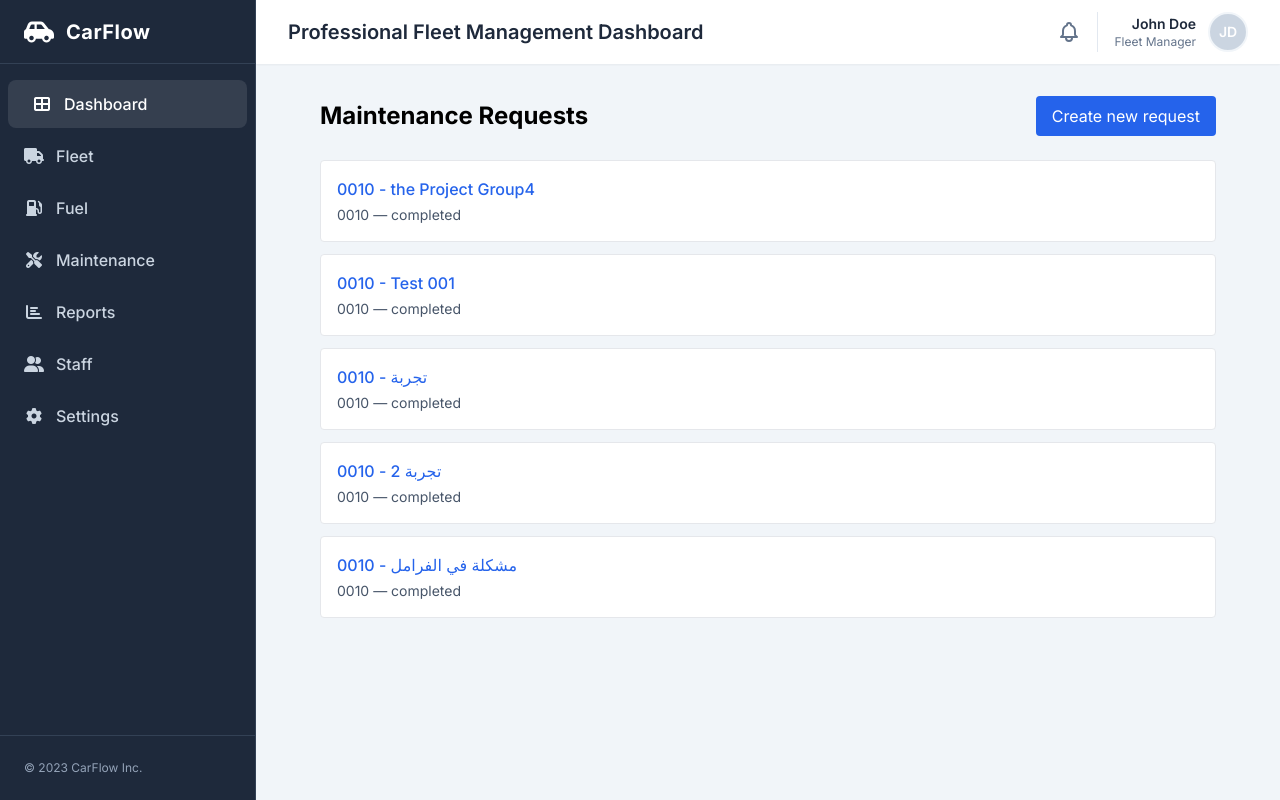
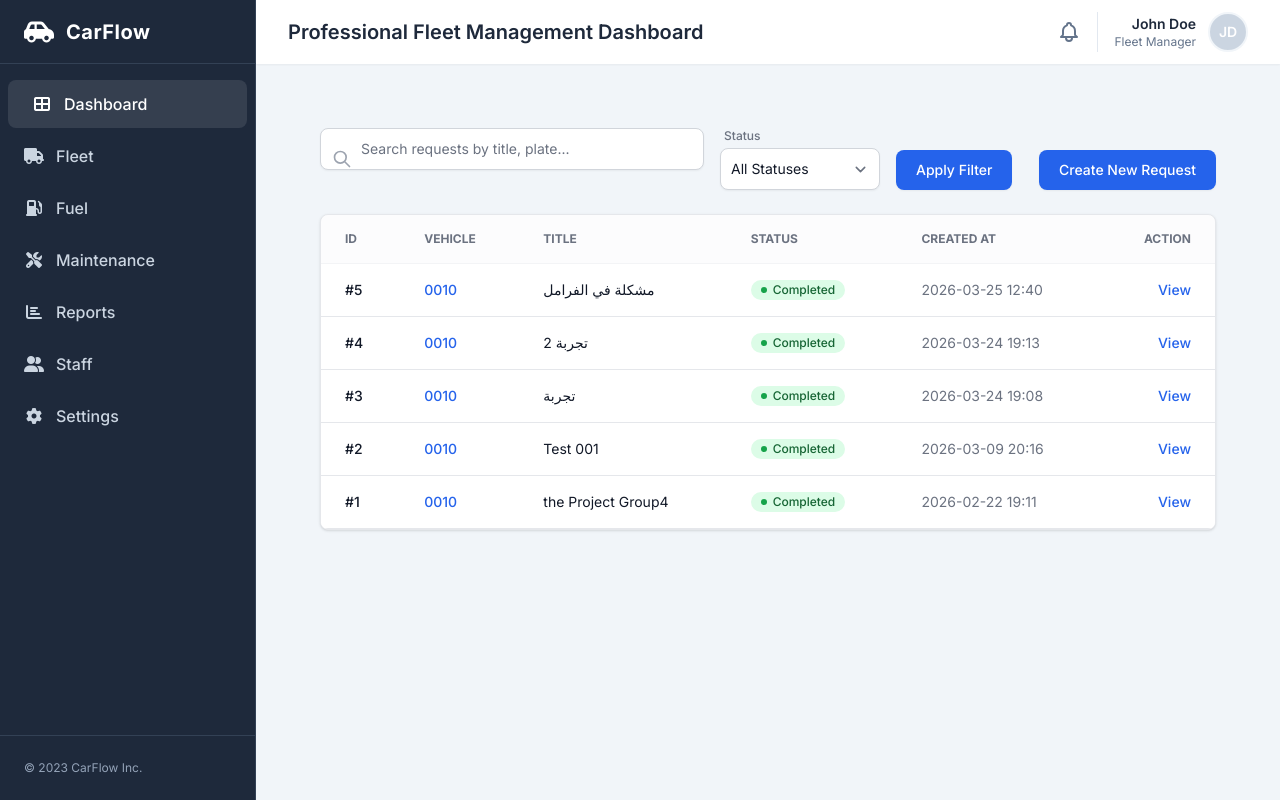
Before and after one commit to mustafakamil77/CarFlow, a Django app: page /maintenance/requests/ in a window 1280 px wide. Run offline with Django 5.2, Linux system fonts and the light colour scheme; a user stored in the database is signed in; data comes from the database, SQL or seed files in the repository; both versions use the stored data as it was after the commit; some libraries are stand-ins or nearby versions.

Commit message:
تعديل تصميم الصيانة

```diff
--- a/maintenance/templates/maintenance/request_list.html
+++ b/maintenance/templates/maintenance/request_list.html
@@ -1,19 +1,92 @@
 {% extends "base.html" %}
 {% block content %}
-<div class="max-w-4xl mx-auto">
-  <div class="flex items-center justify-between">
-    <h1 class="text-2xl font-bold">Maintenance Requests</h1>
-    <a href="{% url 'maintenance:request_create' %}" class="px-4 py-2 bg-blue-600 text-white rounded">Create new request</a>
+<div class="flex-1 overflow-y-auto p-4 sm:p-6 lg:p-8 custom-scrollbar">
+  <section class="bg-transparent mb-6">
+    <div class="flex flex-col xl:flex-row gap-4 xl:items-end justify-between">
+      <form method="get" class="flex flex-col md:flex-row gap-4 flex-1">
+        <div class="relative w-full md:w-96">
+          <div class="absolute inset-y-0 left-0 flex items-center pl-3 pointer-events-none">
+            <svg aria-hidden="true" class="w-5 h-5 text-gray-400" fill="none" stroke="currentColor" viewBox="0 0 24 24" xmlns="http://www.w3.org/2000/svg"><path d="M21 21l-6-6m2-5a7 7 0 11-14 0 7 7 0 0114 0z" stroke-linecap="round" stroke-linejoin="round" stroke-width="2"></path></svg>
+          </div>
+          <input class="block w-full p-2.5 pl-10 text-sm text-gray-900 border border-gray-300 rounded-lg bg-white focus:ring-blue-500 focus:border-blue-500 shadow-sm" name="q" value="{{ request.GET.q }}" placeholder="Search requests by title, plate..." type="text">
+        </div>
+        <div class="relative w-full md:w-auto">
+          <div class="flex flex-col">
+            <label class="text-xs font-medium text-gray-500 mb-1 ml-1" for="status-filter">Status</label>
+            <select class="bg-white border border-gray-300 text-gray-900 text-sm rounded-lg focus:ring-blue-500 focus:border-blue-500 block w-full p-2.5 min-w-[160px] shadow-sm" id="status-filter" name="status">
+              <option value="">All Statuses</option>
+              <option value="new" {% if request.GET.status == 'new' %}selected{% endif %}>New</option>
+              <option value="approved" {% if request.GET.status == 'approved' %}selected{% endif %}>Approved</option>
+              <option value="in_progress" {% if request.GET.status == 'in_progress' %}selected{% endif %}>In Progress</option>
+              <option value="completed" {% if request.GET.status == 'completed' %}selected{% endif %}>Completed</option>
+            </select>
+          </div>
+        </div>
+        <div class="flex items-end">
+          <button type="submit" class="text-white bg-blue-600 hover:bg-blue-700 focus:ring-4 focus:ring-blue-300 font-medium rounded-lg text-sm px-5 py-2.5 focus:outline-none shadow-sm">Apply Filter</button>
+        </div>
+      </form>
+      <a href="{% url 'maintenance:request_create' %}" class="text-white bg-blue-600 hover:bg-blue-700 focus:ring-4 focus:ring-blue-300 font-medium rounded-lg text-sm px-5 py-2.5 focus:outline-none shadow-sm flex-shrink-0">Create New Request</a>
+    </div>
+  </section>
+
+  <section class="bg-white rounded-lg shadow border border-gray-200 overflow-hidden">
+    <div class="overflow-x-auto">
+      <table class="w-full text-sm text-left text-gray-500">
+        <thead class="text-xs text-gray-500 font-bold bg-gray-50/50 uppercase border-b border-gray-100">
+          <tr>
+            <th class="px-6 py-4" scope="col">ID</th>
+            <th class="px-6 py-4" scope="col">Vehicle</th>
+            <th class="px-6 py-4" scope="col">Title</th>
+            <th class="px-6 py-4" scope="col">Status</th>
+            <th class="px-6 py-4" scope="col">Created At</th>
+            <th class="px-6 py-4 text-right" scope="col">Action</th>
+          </tr>
+        </thead>
+        <tbody>
+          {% for req in object_list %}
+          <tr class="bg-white border-b hover:bg-gray-50 transition-colors">
+            <td class="px-6 py-4 font-medium text-gray-900">#{{ req.pk }}</td>
+            <td class="px-6 py-4 font-medium text-blue-600">
+                <a href="{% url 'fleet:car_detail' req.car.pk %}">{{ req.car.plate_number }}</a>
+            </td>
+            <td class="px-6 py-4 text-gray-900">{{ req.title }}</td>
+            <td class="px-6 py-4">
+              {% if req.status == 'new' %}
+              <span class="bg-blue-100 text-blue-800 text-xs font-medium px-2.5 py-0.5 rounded-full flex items-center w-fit gap-1.5"><span class="w-1.5 h-1.5 rounded-full bg-blue-600"></span> New</span>
+              {% elif req.status == 'approved' %}
+              <span class="bg-indigo-100 text-indigo-800 text-xs font-medium px-2.5 py-0.5 rounded-full flex items-center w-fit gap-1.5"><span class="w-1.5 h-1.5 rounded-full bg-indigo-600"></span> Approved</span>
+              {% elif req.status == 'in_progress' %}
+              <span class="bg-yellow-100 text-yellow-800 text-xs font-medium px-2.5 py-0.5 rounded-full flex items-center w-fit gap-1.5"><span class="w-1.5 h-1.5 rounded-full bg-yellow-600"></span> In Progress</span>
+              {% elif req.status == 'completed' %}
+              <span class="bg-green-100 text-green-800 text-xs font-medium px-2.5 py-0.5 rounded-full flex items-center w-fit gap-1.5"><span class="w-1.5 h-1.5 rounded-full bg-green-600"></span> Completed</span>
+              {% else %}
+              <span class="bg-gray-100 text-gray-800 text-xs font-medium px-2.5 py-0.5 rounded-full flex items-center w-fit gap-1.5"><span class="w-1.5 h-1.5 rounded-full bg-gray-600"></span> {{ req.get_status_display }}</span>
+              {% endif %}
+            </td>
+            <td class="px-6 py-4 text-gray-500">{{ req.created_at|date:"Y-m-d H:i" }}</td>
+            <td class="px-6 py-4 text-right">
+              <a href="{% url 'maintenance:request_detail' req.pk %}" class="font-medium text-blue-600 hover:underline">View</a>
+            </td>
+          </tr>
+          {% empty %}
+          <tr><td class="px-6 py-4 text-center" colspan="6">No maintenance requests found</td></tr>
+          {% endfor %}
+        </tbody>
+      </table>
+    </div>
+  </section>
+
+  {% if is_paginated %}
+  <div class="mt-4 flex items-center space-x-2">
+    {% if page_obj.has_previous %}
+      <a class="px-3 py-2 border rounded text-sm text-gray-600 bg-white hover:bg-gray-50" href="?{% if request.GET.q %}q={{ request.GET.q }}&{% endif %}{% if request.GET.status %}status={{ request.GET.status }}&{% endif %}page={{ page_obj.previous_page_number }}">Previous</a>
+    {% endif %}
+    <span class="text-sm text-gray-600">Page {{ page_obj.number }} of {{ paginator.num_pages }}</span>
+    {% if page_obj.has_next %}
+      <a class="px-3 py-2 border rounded text-sm text-gray-600 bg-white hover:bg-gray-50" href="?{% if request.GET.q %}q={{ request.GET.q }}&{% endif %}{% if request.GET.status %}status={{ request.GET.status }}&{% endif %}page={{ page_obj.next_page_number }}">Next</a>
+    {% endif %}
   </div>
-  <ul class="mt-6 space-y-3">
-    {% for req in object_list %}
-    <li class="p-4 bg-white rounded border">
-      <a class="text-blue-600 font-medium" href="{% url 'maintenance:request_detail' req.pk %}">{{ req.car.plate_number }} - {{ req.title }}</a>
-      <div class="text-sm text-slate-600 mt-1">{{ req.car }} — {{ req.status }}</div>
-    </li>
-    {% empty %}
-    <li class="p-4 bg-white rounded border">No requests</li>
-    {% endfor %}
-  </ul>
+  {% endif %}
 </div>
 {% endblock %}
--- a/maintenance/views.py
+++ b/maintenance/views.py
@@ -1,6 +1,7 @@
 from django.views.generic import ListView, DetailView, TemplateView
 from django.views.generic.edit import FormView, UpdateView
 from django.shortcuts import redirect, get_object_or_404
+from django.db.models import Q
 from .models import MaintenanceRequest, MaintenanceImage
 from .forms import MaintenanceRequestForm, MaintenanceImageForm, MaintenanceRequestEditForm, MaintenanceCompleteForm
 from fleet.models import Car
@@ -14,6 +15,18 @@ class MaintenanceRequestListView(LoginRequiredMixin, ListView):
     model = MaintenanceRequest
     paginate_by = 20
     template_name = "maintenance/request_list.html"
+
+    def get_queryset(self):
+        qs = super().get_queryset()
+        q = self.request.GET.get("q")
+        status = self.request.GET.get("status")
+
+        if q:
+            qs = qs.filter(Q(title__icontains=q) | Q(car__plate_number__icontains=q) | Q(description__icontains=q))
+        if status:
+            qs = qs.filter(status=status)
+
+        return qs.order_by("-created_at")
 
 
 class MaintenanceRequestDetailView(LoginRequiredMixin, DetailView):
```
Also changed, not shown: db.sqlite3.
